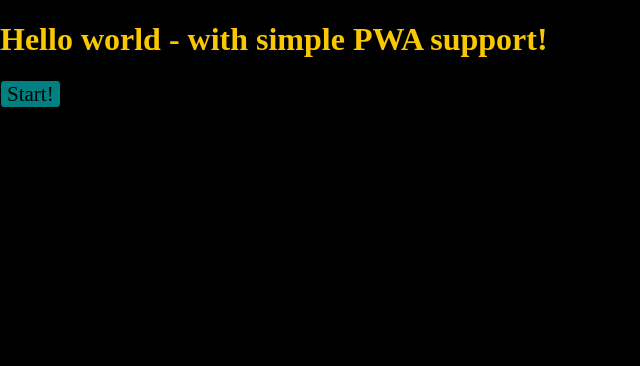
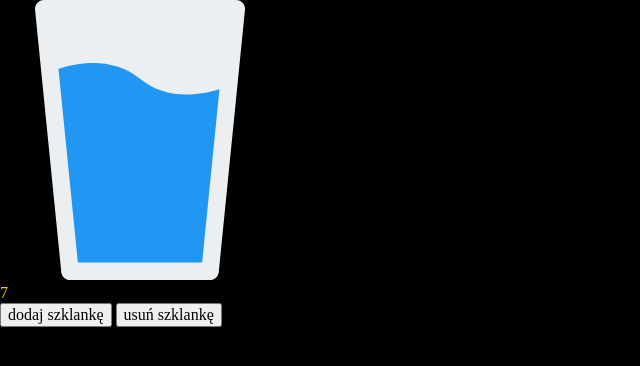
Before and after one commit to WaldekAdams/AppWaterGlass, a website: page src/content/index.html in a window 1280 px wide. Shown: the whole page, without its empty margins (0-640 px from the left). Drawn offline with nearby package versions, Linux system fonts and the light colour scheme; files that its build step writes are made by us from their sources.

Commit message:
feat:add structure html

```diff
--- a/src/content/index.html
+++ b/src/content/index.html
@@ -1,5 +1,5 @@
 <!DOCTYPE html>
-<html lang="en">
+<html lang="pl">
 
 <head>
   <meta charset="UTF-8" />
@@ -16,20 +16,36 @@
   <meta property="og:url" content="" />
   <!-- full url to the image with http(s) ie. https://maciejkorsan.github.io/my-repo/assets/img/fb.png. Facebook suggests at least 1200 x 630. -->
   <meta property="og:image" content="https://maciejkorsan.com/wtf-gulp-starter/assets/img/cover.png" />
-
   <link rel="manifest" href="manifest.json" />
   <meta name="apple-mobile-web-app-capable" content="yes" />
   <link rel="apple-touch-icon" sizes="192x192" href="assets/pwa/icons/icon-192x192.png" />
-
   <link rel="icon" type="image/png" href="assets/pwa/icons/icon-192x192.png" />
-
   <link rel="stylesheet" href="css/main.css" />
 </head>
 
 <body>
-  <h1>Hello world - with simple PWA support!</h1>
-  <button class="btn">Start!</button>
-  <script src="js/main.js"></script>
+  <main class="main">
+    <svg class="main__icon" width="280" height="280" viewBox="0 0 280 280" fill="none"
+      xmlns="http://www.w3.org/2000/svg">
+      <g clip-path="url(#clip0)">
+        <path
+          d="M242.765 2.8875C241.103 1.05 238.758 0 236.273 0H43.773C41.3055 0 38.943 1.05 37.2805 2.8875C35.6355 4.7075 34.813 7.1575 35.058 9.625L61.308 272.125C61.763 276.605 65.5255 280 70.023 280H210.023C214.52 280 218.283 276.605 218.72 272.125L244.97 9.625C245.233 7.1575 244.428 4.7075 242.765 2.8875Z"
+          fill="#ECEFF1" />
+        <path
+          d="M219.455 89.25L202.13 262.5H77.8805L58.4555 68.775C80.3305 61.775 113.58 57.05 140.005 78.75C165.555 99.75 197.755 95.9 219.455 89.25Z"
+          fill="#2196F3" />
+      </g>
+      <defs>
+        <clipPath id="clip0">
+          <rect width="280" height="280" fill="white" />
+        </clipPath>
+      </defs>
+    </svg>
+    <div class="main__counter">7</div>
+    <button class="main__button--add">dodaj szklankę</button>
+    <button class="main__button--remove">usuń szklankę</button>
+
+  </main>
 </body>
 
 </html>
```
Also changed, not shown: src/assets/img/water-glass (1).svg (added).
